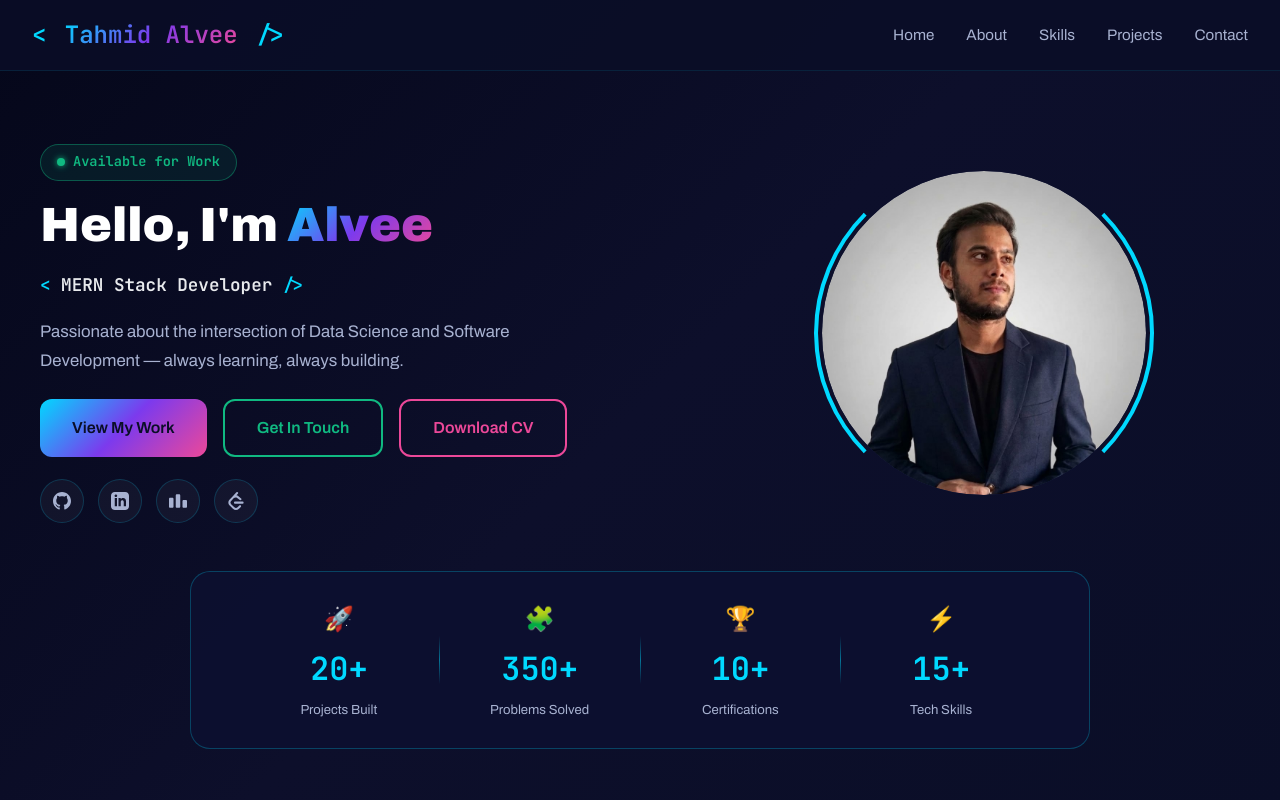
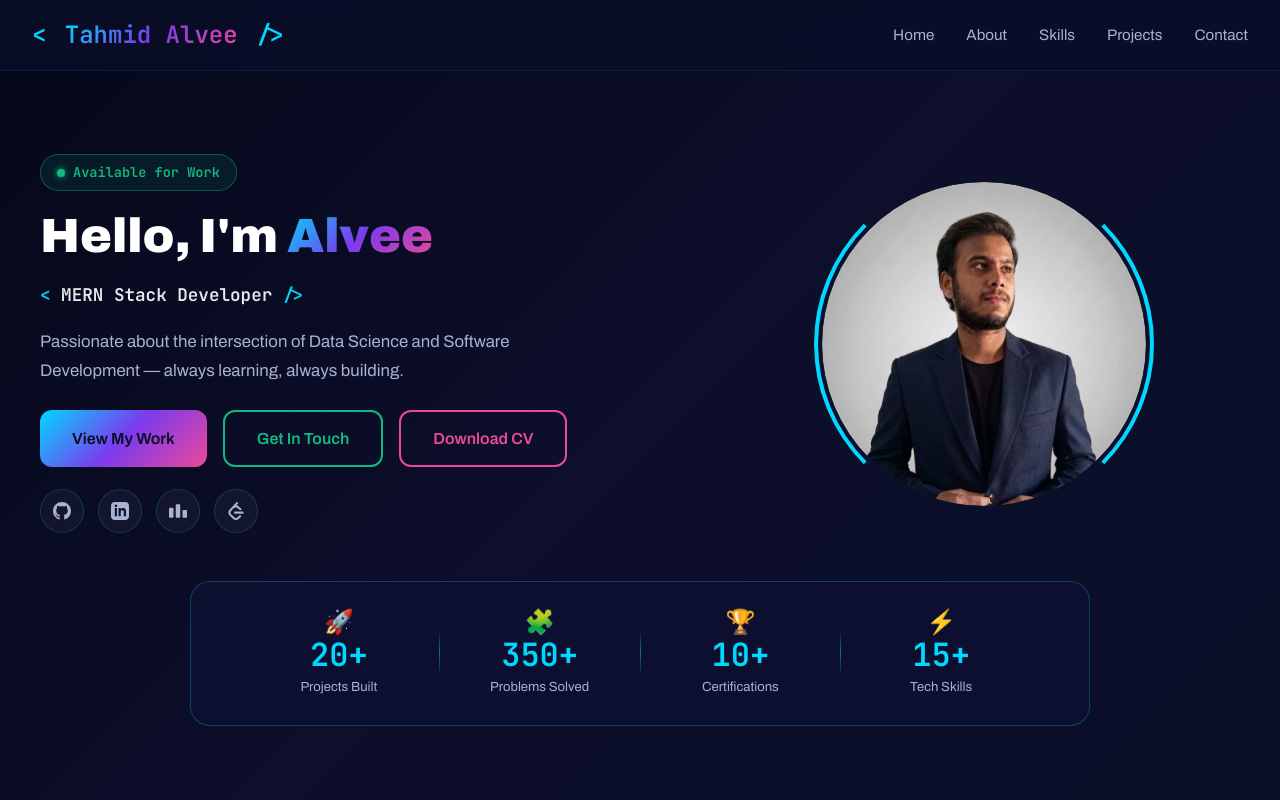
Before and after one commit to tahmidalvee6/Portfolio, a plain HTML site: page index.html in a window 1280 px wide. Shown: the top 800 px of the page. Drawn offline with Linux system fonts and the light colour scheme.

Commit message:
Update styles.css

```diff
--- a/styles.css
+++ b/styles.css
@@ -15,7 +15,14 @@ body {
     background: #0a0e27;
     color: #e8eaed;
     line-height: 1.6;
+    overflow-x: hidden;
 }
+
+::selection {
+    background: #00d9ff;
+    color: #0a0e27;
+}
+
 
 /* SHARED UTILITIES */
 
@@ -39,6 +46,7 @@ body {
     -webkit-background-clip: text;
     -webkit-text-fill-color: transparent;
     background-clip: text;
+    white-space: nowrap;
 }
 
 .section-line {
@@ -150,6 +158,7 @@ body {
     right: 0;
     z-index: 1000;
     background: rgba(10, 14, 39, 0.9);
+    backdrop-filter: blur(10px);
     border-bottom: 1px solid rgba(0, 217, 255, 0.1);
     transition: all 0.3s ease;
 }
@@ -234,8 +243,11 @@ body {
     background: linear-gradient(135deg, #05071a, #0d0f2b, #0a0e27);
 }
 
+
+
 .hero-content {
     position: relative;
+    z-index: 1;
     display: grid;
     grid-template-columns: 1.1fr 0.9fr;
     gap: 4rem;
@@ -273,6 +285,7 @@ body {
     background: #10b981;
     box-shadow: 0 0 6px #10b981;
 }
+
 
 .hero-heading {
     font-size: 3rem;
@@ -351,6 +364,7 @@ body {
     position: relative;
     width: 340px;
     height: 340px;
+    flex-shrink: 0;
     display: flex;
     align-items: center;
     justify-content: center;
@@ -380,6 +394,7 @@ body {
     height: 100%;
     object-fit: cover;
     border-radius: 50%;
+    display: block;
 }
 
 @keyframes ringRotate {
@@ -389,6 +404,7 @@ body {
 
 .hero-stats {
     position: relative;
+    z-index: 1;
     display: flex;
     align-items: center;
     background: rgba(13, 16, 48, 0.9);
@@ -410,6 +426,7 @@ body {
 
 .stat-icon {
     font-size: 1.5rem;
+    line-height: 1;
 }
 
 .stat-number {
@@ -417,18 +434,21 @@ body {
     font-size: 2rem;
     font-weight: 800;
     color: #00d9ff;
+    line-height: 1;
 }
 
 .stat-label {
     font-size: 0.82rem;
     color: #a8b2d1;
     font-weight: 500;
+    white-space: nowrap;
 }
 
 .stat-divider {
     width: 1px;
     height: 48px;
     background: linear-gradient(to bottom, transparent, rgba(0, 217, 255, 0.5), transparent);
+    flex-shrink: 0;
 }
 
 
@@ -629,11 +649,13 @@ body {
 .skill-icon {
     width: 34px;
     height: 34px;
+    min-width: 34px;
     display: flex;
     align-items: center;
     justify-content: center;
     background: linear-gradient(135deg, #00d9ff, #7c3aed);
     border-radius: 8px;
+    flex-shrink: 0;
 }
 
 .skill-name {
@@ -707,6 +729,7 @@ body {
     width: 100%;
     height: 100%;
     object-fit: cover;
+    display: block;
     transition: transform 0.5s ease;
 }
 
@@ -821,6 +844,8 @@ body {
 }
 
 
+
+
 /* CONTACT */
 
 .contact {
@@ -865,6 +890,7 @@ body {
 }
 
 .contact-icon {
+    flex-shrink: 0;
     width: 40px;
     height: 40px;
     display: flex;
@@ -968,6 +994,7 @@ body {
 }
 
 .form-group textarea {
+    resize: vertical;
     min-height: 120px;
 }
 
@@ -997,7 +1024,6 @@ body {
     font-size: 0.875rem;
     text-align: center;
 }
-
 
 /* TABLET */
 
```
